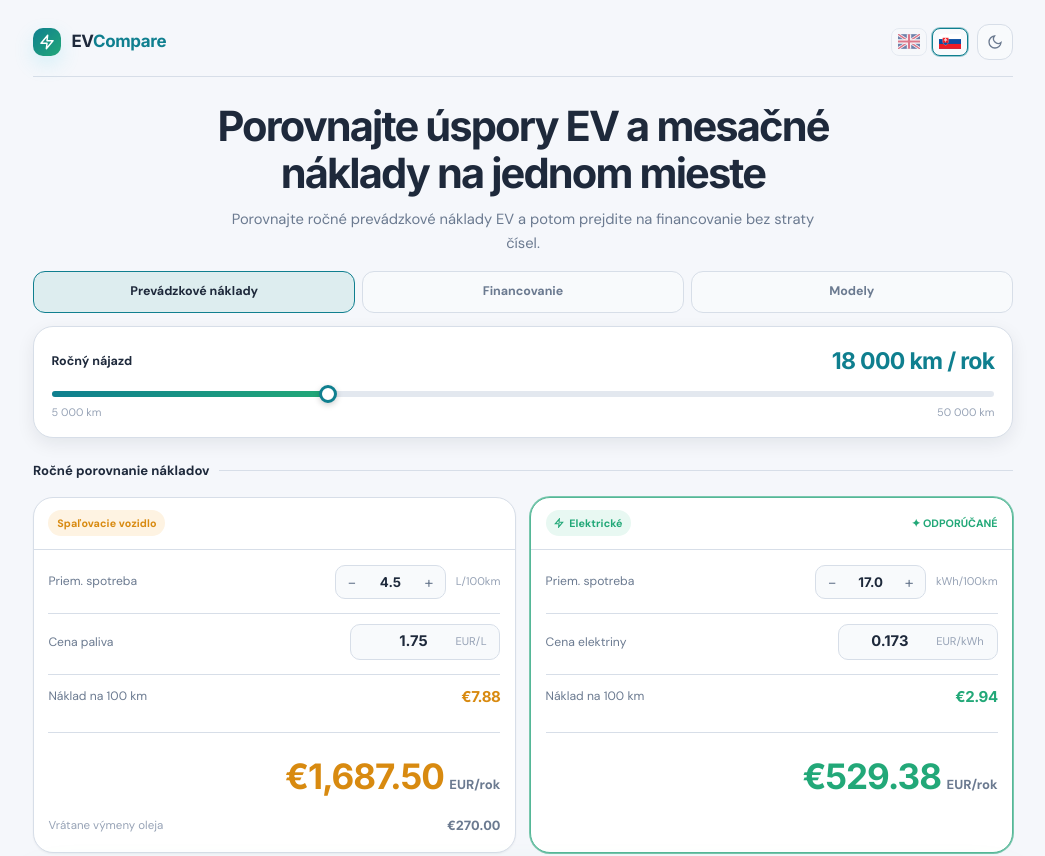
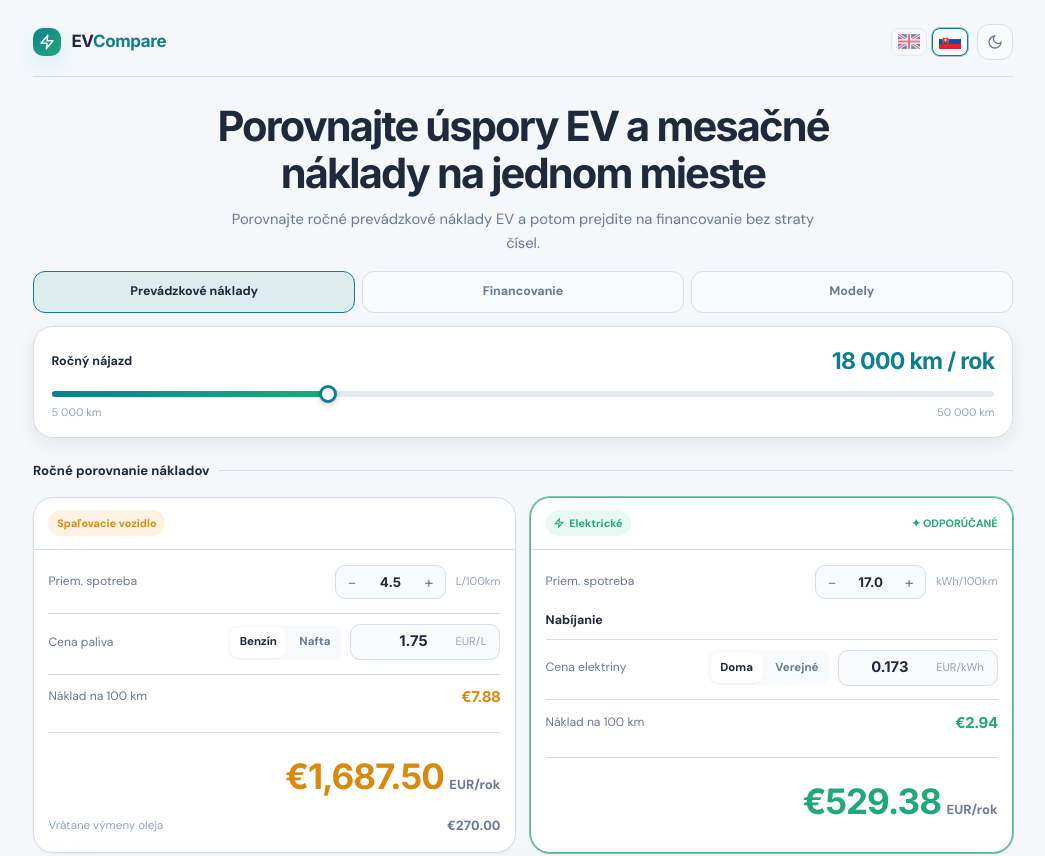
Before and after one commit to Azshken/EVCompare, a React (Vite) app: page / in a window 1280 px wide. Shown: the top 856 px of the page, without its empty margins (117-1162 px from the left). Built offline with nearby package versions, Linux system fonts and the light colour scheme.

Commit message:
Add fuel type and charging location buttons in VoltCalc
- Benzín/Nafta buttons next to fuel price (switch consumption + price)
- Nabíjanie title with Doma/Verejné buttons next to electricity price
- Persist separate home/public electricity prices
- i18n keys for SK/EN

```diff
--- a/src/App.tsx
+++ b/src/App.tsx
@@ -26,7 +26,8 @@ type FuelSettings = Record<FuelType, FuelConfig>;
 interface VoltCalcState {
   distance: number;
   fuelType: FuelType;
-  electricityPrice: number;
+  electricityMode: ElectricityMode;
+  electricitySettings: Record<ElectricityMode, { price: number }>;
   fuelSettings: FuelSettings;
   evConsumption: number;
 }
@@ -75,7 +76,11 @@ interface LeadSubmission {
 const defaultVoltCalcState: VoltCalcState = {
   distance: 18000,
   fuelType: "petrol",
-  electricityPrice: 0.173,
+  electricityMode: "home",
+  electricitySettings: {
+    home: { price: 0.173 },
+    public: { price: 0.40 },
+  },
   fuelSettings: {
     petrol: { labelKey: "petrol", consumption: 4.5, price: 1.75 },
     diesel: { labelKey: "diesel", consumption: 4.1, price: 1.61 },
@@ -141,10 +146,18 @@ function normaliseVoltCalcState(value: unknown): VoltCalcState {
     },
   };
 
+  const elecSource = (input as any).electricitySettings;
+  const electricitySettings: Record<ElectricityMode, { price: number }> = {
+    home: { price: Number(elecSource?.home?.price ?? fallback.electricitySettings.home.price) },
+    public: { price: Number(elecSource?.public?.price ?? fallback.electricitySettings.public.price) },
+  };
+  const electricityMode: ElectricityMode = (input as any).electricityMode === "public" ? "public" : "home";
+
   return {
     distance: Number(input.distance ?? fallback.distance),
     fuelType,
-    electricityPrice: Number(input.electricityPrice ?? fallback.electricityPrice),
+    electricityMode,
+    electricitySettings,
     fuelSettings,
     evConsumption: Number(input.evConsumption ?? fallback.evConsumption),
   };
@@ -204,6 +217,8 @@ function App() {
 
   const selectedFuel = voltCalc.fuelSettings[voltCalc.fuelType];
 
+  const selectedElectricity = voltCalc.electricitySettings[voltCalc.electricityMode];
+
   const voltResults = useMemo(() => {
     return calculateVoltCalc({
       distance: voltCalc.distance,
@@ -213,9 +228,9 @@ function App() {
         price: selectedFuel.price,
       },
       evConsumption: voltCalc.evConsumption,
-      electricityPrice: voltCalc.electricityPrice,
+      electricityPrice: selectedElectricity.price,
     });
-  }, [voltCalc, selectedFuel, t]);
+  }, [voltCalc, selectedFuel, selectedElectricity, t]);
 
   const loanSummary = useMemo(() => {
     const principal = Math.max(loanCalc.price - loanCalc.downPayment, 0);
@@ -338,10 +353,22 @@ function App() {
     }));
   }
 
+  function handleElectricityModeChange(mode: ElectricityMode) {
+    setVoltCalc((prev) => ({
+      ...prev,
+      electricityMode: mode,
+    }));
+  }
+
   function handleElectricityPriceChange(value: number) {
     setVoltCalc((prev) => ({
       ...prev,
-      electricityPrice: clamp(value, 0, 5),
+      electricitySettings: {
+        ...prev.electricitySettings,
+        [prev.electricityMode]: {
+          price: clamp(value, 0, 5),
+        },
+      },
     }));
   }
 
@@ -412,7 +439,7 @@ function App() {
               fuelConsumption: selectedFuel.consumption,
               fuelPrice: selectedFuel.price,
               evConsumption: voltCalc.evConsumption,
-              electricityPrice: voltCalc.electricityPrice,
+              electricityPrice: selectedElectricity.price,
               annualSavings: voltResults.annualSavings,
               monthlySavings: voltResults.monthlySavings,
             }
@@ -529,11 +556,13 @@ function App() {
                     fuelType={voltCalc.fuelType}
                     fuelSettings={voltCalc.fuelSettings}
                     evConsumption={voltCalc.evConsumption}
-                    electricityPrice={voltCalc.electricityPrice}
+                    electricityMode={voltCalc.electricityMode}
+                    electricityPrice={selectedElectricity.price}
                     onDistanceChange={handleDistanceChange}
                     onFuelTypeChange={handleFuelTypeChange}
                     onFuelSettingChange={handleFuelSettingChange}
                     onEvConsumptionChange={handleEvConsumptionChange}
+                    onElectricityModeChange={handleElectricityModeChange}
                     onElectricityPriceChange={handleElectricityPriceChange}
                   />
                 )}
--- a/src/components/voltcalc/VoltCalcPage.tsx
+++ b/src/components/voltcalc/VoltCalcPage.tsx
@@ -14,6 +14,7 @@ interface VoltCalcPageProps {
   fuelType: "petrol" | "diesel" | "hybrid";
   fuelSettings: Record<"petrol" | "diesel" | "hybrid", FuelConfig>;
   evConsumption: number;
+  electricityMode: "home" | "public";
   electricityPrice: number;
   onDistanceChange: (value: number) => void;
   onFuelTypeChange: (value: "petrol" | "diesel" | "hybrid") => void;
@@ -23,6 +24,7 @@ interface VoltCalcPageProps {
     value: number,
   ) => void;
   onEvConsumptionChange: (value: number) => void;
+  onElectricityModeChange: (mode: "home" | "public") => void;
   onElectricityPriceChange: (value: number) => void;
 }
 
@@ -31,10 +33,13 @@ export function VoltCalcPage({
   fuelType,
   fuelSettings,
   evConsumption,
+  electricityMode,
   electricityPrice,
   onDistanceChange,
+  onFuelTypeChange,
   onFuelSettingChange,
   onEvConsumptionChange,
+  onElectricityModeChange,
   onElectricityPriceChange,
 }: VoltCalcPageProps) {
   const { t, locale } = useI18n();
@@ -141,6 +146,23 @@ export function VoltCalcPage({
 
               <div className="price-row">
                 <span className="price-label">{t("fuelPrice")}</span>
+                <div className="price-controls">
+                  <div className="inline-tabs" role="group" aria-label={t("fuelPrice")}>
+                    <button
+                      type="button"
+                      className={`inline-tab ${fuelType === "petrol" ? "active" : ""}`}
+                      onClick={() => onFuelTypeChange("petrol")}
+                    >
+                      {t("petrol")}
+                    </button>
+                    <button
+                      type="button"
+                      className={`inline-tab ${fuelType === "diesel" ? "active" : ""}`}
+                      onClick={() => onFuelTypeChange("diesel")}
+                    >
+                      {t("diesel")}
+                    </button>
+                  </div>
                   <div className="price-input-wrap">
                     <input
                       className="price-input"
@@ -157,6 +179,7 @@ export function VoltCalcPage({
                       aria-label={t("fuelPrice")}
                     />
                     <span className="price-unit">EUR/L</span>
+                  </div>
                 </div>
               </div>
 
@@ -228,8 +251,27 @@ export function VoltCalcPage({
                 <span className="unit-label">kWh/100km</span>
               </div>
 
+              <div className="charging-section">
+                <div className="charging-title">{t("charging")}</div>
                 <div className="price-row">
                   <span className="price-label">{t("electricityPrice")}</span>
+                  <div className="price-controls">
+                    <div className="inline-tabs" role="group" aria-label={t("charging")}>
+                      <button
+                        type="button"
+                        className={`inline-tab ${electricityMode === "home" ? "active" : ""}`}
+                        onClick={() => onElectricityModeChange("home")}
+                      >
+                        {t("homeCharging")}
+                      </button>
+                      <button
+                        type="button"
+                        className={`inline-tab ${electricityMode === "public" ? "active" : ""}`}
+                        onClick={() => onElectricityModeChange("public")}
+                      >
+                        {t("publicCharging")}
+                      </button>
+                    </div>
                     <div className="price-input-wrap">
                       <input
                         className="price-input"
@@ -242,6 +284,8 @@ export function VoltCalcPage({
                         aria-label={t("electricityPrice")}
                       />
                       <span className="price-unit">EUR/kWh</span>
+                    </div>
+                  </div>
                 </div>
               </div>
 
--- a/src/i18n.tsx
+++ b/src/i18n.tsx
@@ -170,6 +170,10 @@ const DICT = {
   filterBy: { en: "Filter by", sk: "Filtrovať podľa" },
   filterHint: { en: "brand, type, eco rating", sk: "značka, typ, eko hodnotenie" },
   euModels: { en: "EU EV models", sk: "EV modely v EÚ" },
+
+  charging: { en: "Charging", sk: "Nabíjanie" },
+  homeCharging: { en: "Home", sk: "Doma" },
+  publicCharging: { en: "Public", sk: "Verejné" },
   months: { en: "months", sk: "mesiacov" },
   estimatedMonthly: { en: "Estimated monthly payment", sk: "Odhadovaná mesačná splátka" },
   annualSavings: { en: "Annual savings", sk: "Ročné úspory" },
--- a/src/styles/app.css
+++ b/src/styles/app.css
@@ -783,6 +783,30 @@ p {
   border-top: 1px solid var(--color-border);
 }
 
+
+.price-controls {
+  display: flex;
+  align-items: center;
+  gap: 0.5rem;
+  flex-wrap: wrap;
+  justify-content: flex-end;
+}
+
+.charging-section {
+  display: grid;
+  gap: 0.35rem;
+}
+
+.charging-title {
+  font-size: 0.78rem;
+  font-weight: 700;
+  color: var(--color-text);
+  text-align: left;
+}
+
+.price-row {
+  /* existing, but ensure it works with controls */
+}
 .price-input-wrap {
   display: inline-flex;
   align-items: center;
```
Lines whose indentation alone changed are shown as unchanged.
